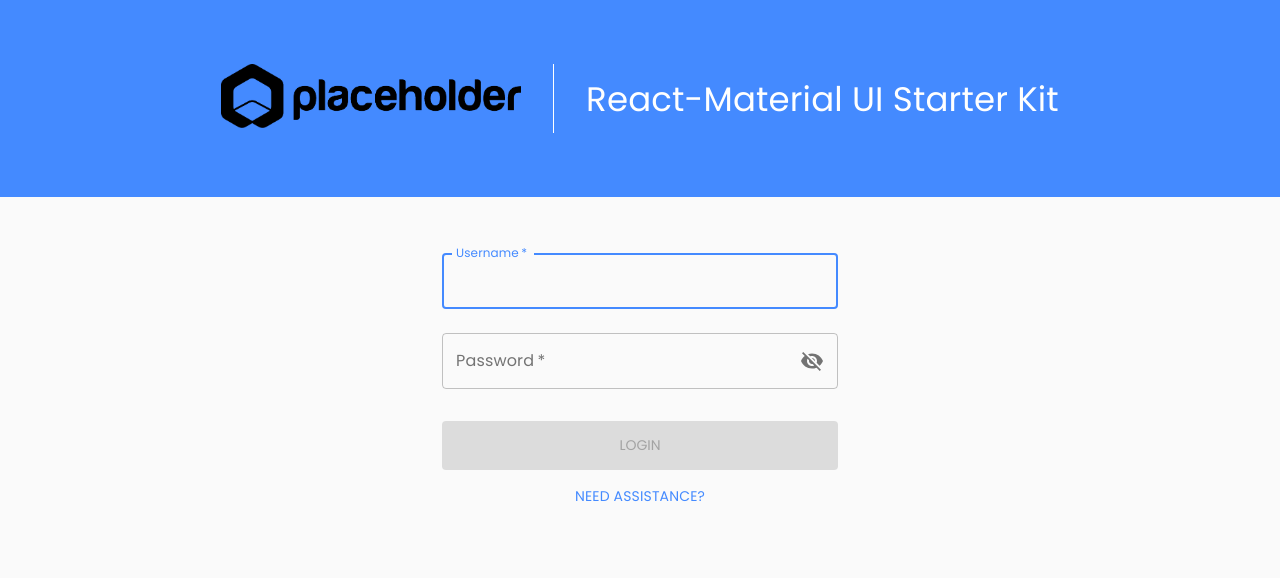
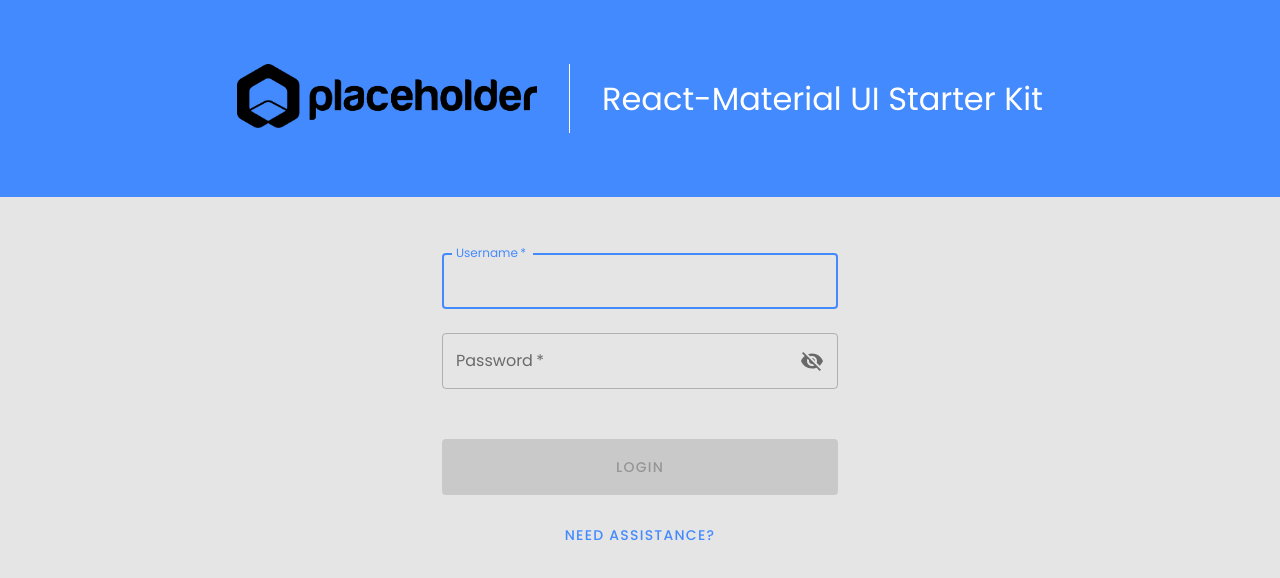
Before and after one commit to sumitsj/react-material-ui-starter-kit, a React (Create React App) app: page /#/login in a window 1280 px wide. Shown: the top 578 px of the page. Built offline with nearby package versions, Linux system fonts and the light colour scheme.

Commit message:
Fixed minor CSS issues of Login Page.

```diff
--- a/public/index.html
+++ b/public/index.html
@@ -7,7 +7,7 @@
     <meta name="theme-color" content="#000000" />
     <link rel="apple-touch-icon" href="%PUBLIC_URL%/logo192.png" />
     <title>React Starter Kit</title>
-    <link rel='stylesheet' href='https://fonts.googleapis.com/css?family=Poppins:200,400,600&display=swap' />
+    <link rel='stylesheet' href='https://fonts.googleapis.com/css?family=Poppins:200,400,500,600&display=swap' />
   </head>
   <body>
     <noscript>You need to enable JavaScript to run this app.</noscript>
--- a/src/App.js
+++ b/src/App.js
@@ -1,6 +1,7 @@
 import React from 'react';
 import { HashRouter as Router, Route } from 'react-router-dom';
 import { createMuiTheme, ThemeProvider } from '@material-ui/core/styles';
+import CssBaseline from '@material-ui/core/CssBaseline';
 import Home from './pages/Home';
 import Login from './pages/Login';
 import StateProvider, { initialState, reducer } from './store';
@@ -14,15 +15,23 @@ const theme = createMuiTheme({
     secondary: {
       main: '#FFF',
     },
+    background: {
+      default: '#E5E5E5',
+    },
   },
   typography: {
-    fontFamily: ['Poppins', 'Helvetica', 'Arial', 'sans-serif'],
+    fontFamily: ['Poppins', 'Helvetica', 'Arial', 'sans-serif'].join(','),
+    h4: {
+      fontSize: '2rem',
+      lineHeight: '3rem',
+    },
   },
 });
 
 function App() {
   return (
     <ThemeProvider theme={theme}>
+      <CssBaseline />
       <StateProvider initialState={initialState} reducer={reducer}>
         <Router>
           <PrivateRoute path="/" exact component={Home} />
--- a/src/index.js
+++ b/src/index.js
@@ -1,12 +1,10 @@
 /* istanbul ignore file */
 import React from 'react';
 import ReactDOM from 'react-dom';
-import CssBaseline from '@material-ui/core/CssBaseline';
 import App from './App';
 
 ReactDOM.render(
   <React.StrictMode>
-    <CssBaseline />
     <App />
   </React.StrictMode>,
   document.getElementById('root'),
--- a/src/pages/Login/Login.style.js
+++ b/src/pages/Login/Login.style.js
@@ -35,13 +35,18 @@ const useStyles = makeStyles((theme) => ({
     marginTop: theme.spacing(1),
   },
   submit: {
-    padding: theme.spacing(1.5),
-    margin: theme.spacing(3, 0, 2),
+    lineHeight: '1rem',
+    letterSpacing: '1.25px',
+    padding: theme.spacing(2.5, 1.75),
+    margin: theme.spacing(5.25, 0, 4),
   },
   link: {
+    display: 'block',
+    fontWeight: 500,
+    lineHeight: '1rem',
+    letterSpacing: '1.25px',
     textAlign: 'center',
     width: '100%',
-    display: 'block',
   },
 }));
 
```
